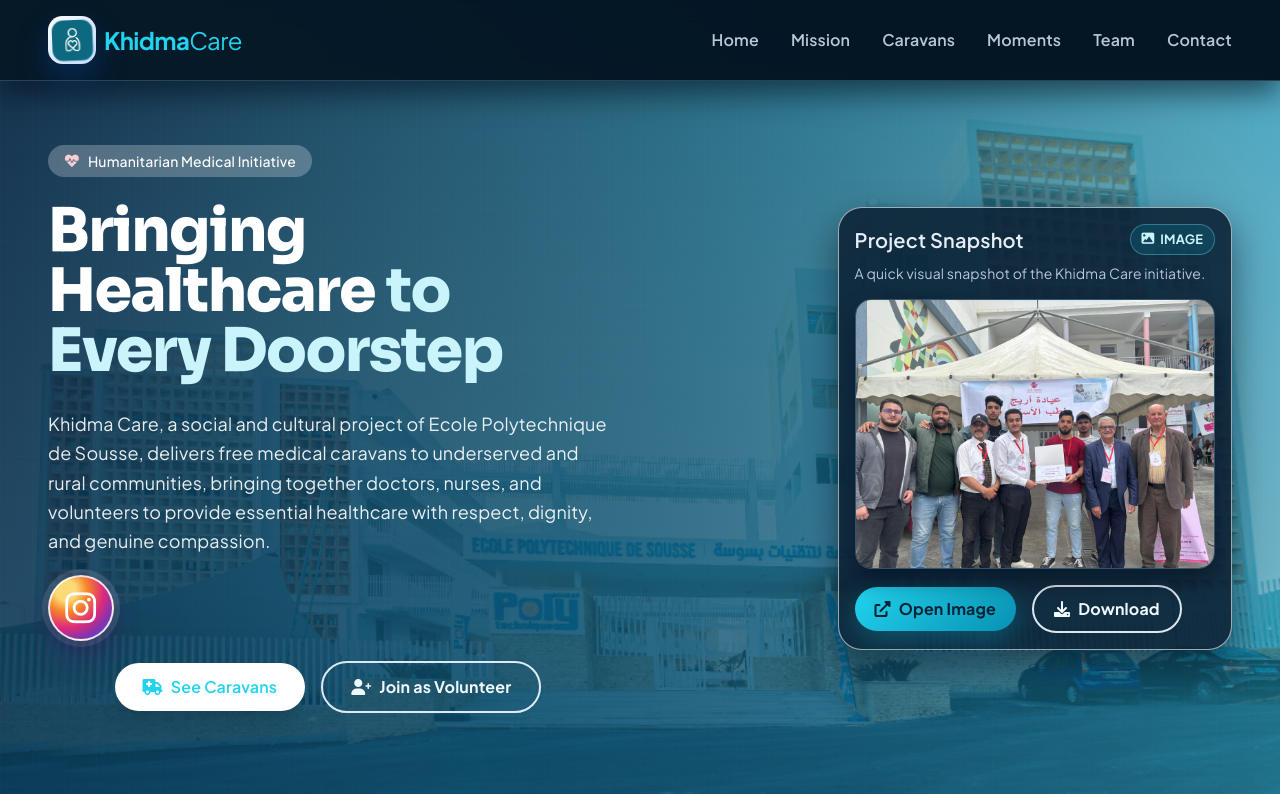
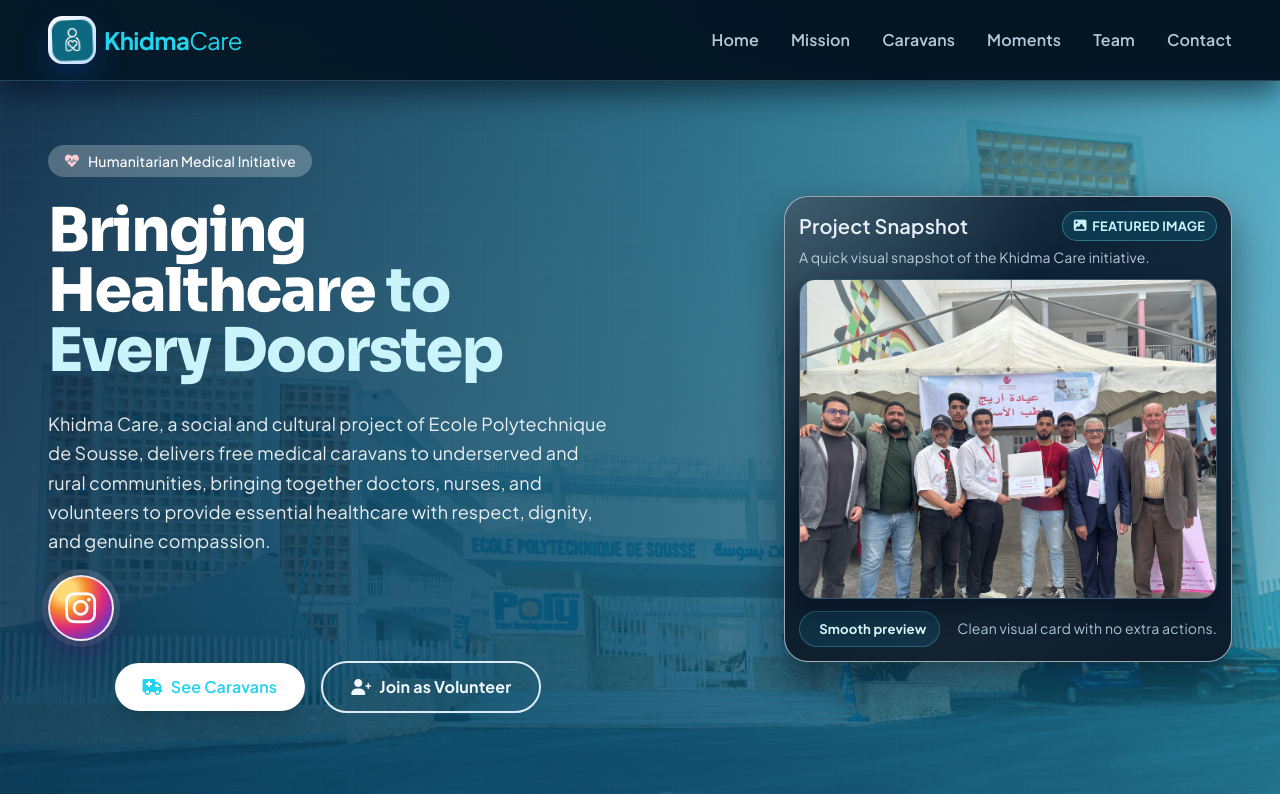
Before and after one commit to anis-mselmi/khidma-care, a plain HTML site: page index.html in a window 1280 px wide. Shown: the top 794 px of the page. Drawn offline with nearby package versions, Linux system fonts and the light colour scheme.

Commit message:
Update home showcase image card

```diff
--- a/css/styles.css
+++ b/css/styles.css
@@ -266,6 +266,82 @@ section.bg-white {
   box-shadow: inset 0 0 0 1px rgba(201, 244, 251, 0.08), 0 12px 22px rgba(2, 6, 23, 0.45);
 }
 
+.showcase-card {
+  position: relative;
+  overflow: hidden;
+  background:
+    radial-gradient(circle at top left, rgba(103, 232, 249, 0.14), transparent 38%),
+    linear-gradient(180deg, rgba(15, 36, 55, 0.96) 0%, rgba(12, 27, 42, 0.98) 100%);
+  border-color: rgba(103, 232, 249, 0.28);
+  box-shadow: 0 18px 42px rgba(2, 10, 24, 0.5);
+}
+
+.showcase-card::before {
+  content: '';
+  position: absolute;
+  inset: 0;
+  background: linear-gradient(135deg, rgba(255, 255, 255, 0.16), transparent 36%, rgba(255, 255, 255, 0.03) 68%, transparent 100%);
+  pointer-events: none;
+}
+
+.showcase-card:hover {
+  transform: translateY(-8px);
+  box-shadow: 0 24px 52px rgba(2, 10, 24, 0.58);
+}
+
+.showcase-frame {
+  background: linear-gradient(180deg, #0a1725 0%, #10263b 100%);
+  height: clamp(16rem, 26vw, 20rem);
+}
+
+.showcase-frame img {
+  width: 100%;
+  height: 100%;
+  object-fit: cover;
+  object-position: center;
+  transform: scale(1.01);
+  transition: transform 0.45s ease, filter 0.45s ease;
+}
+
+.showcase-card:hover .showcase-frame img {
+  transform: scale(1.045);
+  filter: saturate(1.04) contrast(1.03);
+}
+
+.showcase-glow {
+  position: absolute;
+  inset: auto -8% -24% -8%;
+  height: 7rem;
+  background: radial-gradient(circle, rgba(103, 232, 249, 0.28), transparent 68%);
+  pointer-events: none;
+}
+
+.showcase-footer {
+  display: flex;
+  flex-wrap: wrap;
+  align-items: center;
+  gap: 0.75rem;
+  justify-content: space-between;
+}
+
+.showcase-chip {
+  display: inline-flex;
+  align-items: center;
+  gap: 0.4rem;
+  border-radius: 999px;
+  padding: 0.42rem 0.8rem;
+  background: rgba(8, 145, 178, 0.16);
+  border: 1px solid rgba(103, 232, 249, 0.26);
+  color: #d8fbff;
+  font-size: 0.82rem;
+  font-weight: 700;
+}
+
+.showcase-note {
+  color: #adc4d6;
+  font-size: 0.88rem;
+}
+
 .pdf-frame iframe,
 .pdf-frame img {
   width: 100%;
@@ -274,6 +350,11 @@ section.bg-white {
   display: block;
   background: #102338;
   object-fit: contain;
+}
+
+#home .pdf-frame.showcase-frame img {
+  height: 100%;
+  object-fit: cover;
 }
 
 .sponsor-panel {
@@ -1214,6 +1295,11 @@ textarea:focus-visible {
   #home .pdf-frame img {
     height: 11.6rem;
   }
+
+  #home .showcase-footer {
+    flex-direction: column;
+    align-items: flex-start;
+  }
 }
 
 @media (min-width: 768px) {
--- a/index.html
+++ b/index.html
@@ -66,18 +66,18 @@
             </div>
           </div>
           <div class="relative flex justify-center md:justify-end reveal">
-            <div class="soft-card bg-white/95 rounded-3xl p-3.5 md:p-4 border-white/60 max-w-lg text-left pdf-showcase">
+            <div class="soft-card showcase-card bg-white/95 rounded-3xl p-3 md:p-3.5 border-white/60 max-w-md text-left pdf-showcase">
               <div class="pdf-showcase-header">
                 <p class="font-semibold text-xl text-slate-800">Project Snapshot</p>
-                <span class="pdf-badge"><i class="fas fa-image"></i> Image</span>
+                <span class="pdf-badge"><i class="fas fa-image"></i> Featured image</span>
               </div>
-              <p class="text-sm text-slate-600 mt-2">A quick visual snapshot of the Khidma Care initiative.</p>
-              <div class="pdf-frame mt-4">
+              <p class="text-sm text-slate-600 mt-1.5">A quick visual snapshot of the Khidma Care initiative.</p>
+              <div class="pdf-frame mt-3 showcase-frame">
                 <img src="assets/images/f.jpeg" alt="Khidma Care project snapshot" loading="lazy" decoding="async">
               </div>
-              <div class="section-actions section-actions-start mt-4">
-                <a href="assets/images/f.jpeg" target="_blank" rel="noopener" class="btn-primary px-5 py-2.5 flex items-center gap-2"><i class="fas fa-up-right-from-square"></i> Open Image</a>
-                <a href="assets/images/f.jpeg" download class="btn-outline px-5 py-2.5 flex items-center gap-2"><i class="fas fa-download"></i> Download</a>
+              <div class="showcase-footer mt-3">
+                <span class="showcase-chip"><i class="fas fa-sparkles"></i> Smooth preview</span>
+                <span class="showcase-note">Clean visual card with no extra actions.</span>
               </div>
             </div>
           </div>
```
